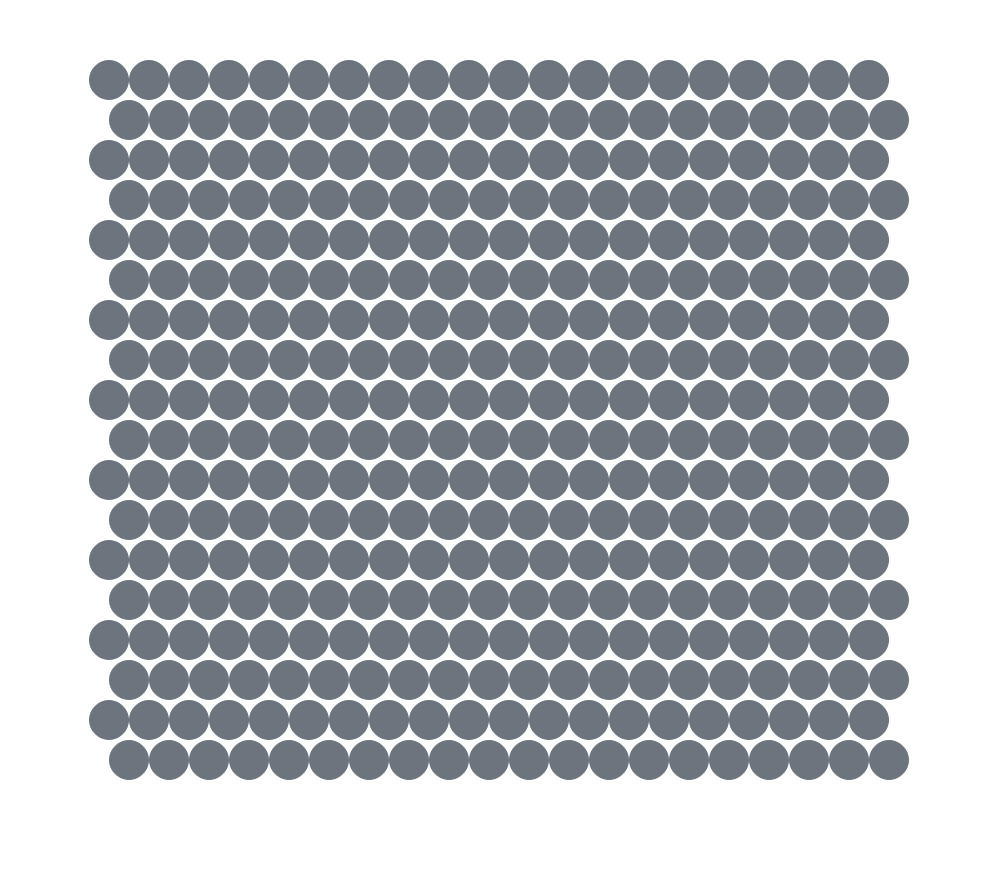
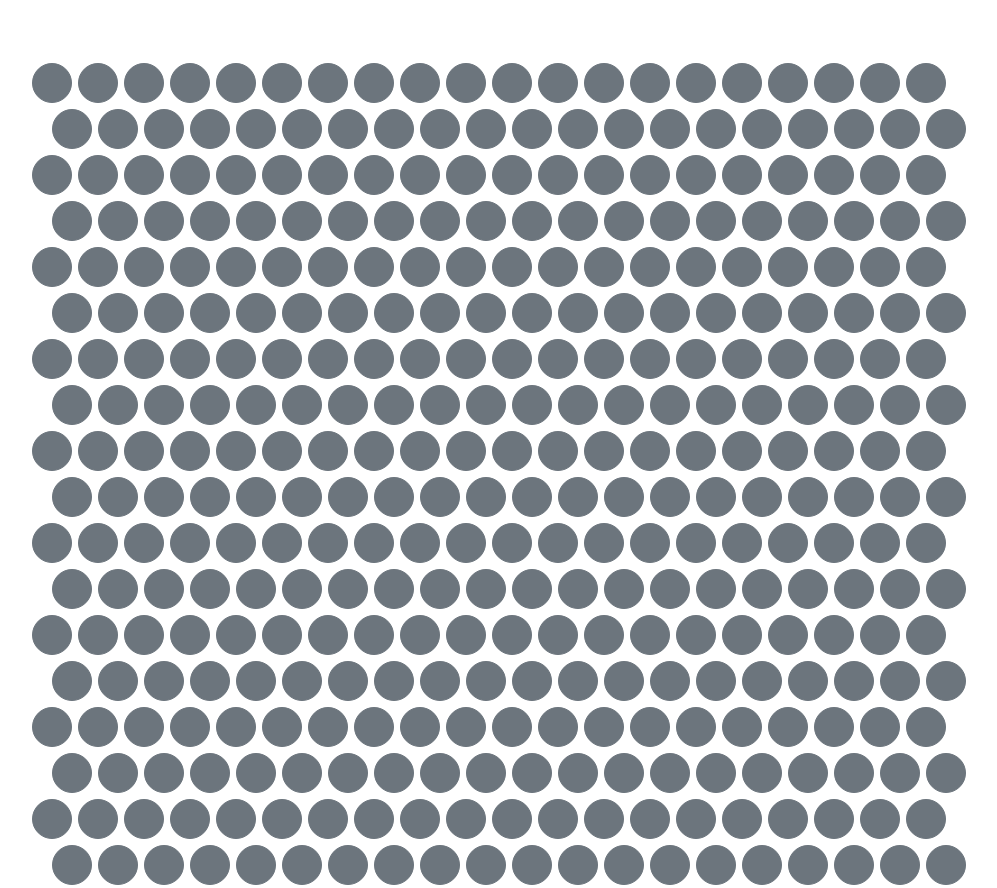
Before and after one commit to lynnqian/trap-the-kitten, a Vue app: page / in a window 1280 px wide. Shown: the whole page, without its empty margins (141-1138 px from the left). Before the commit the page ends 800 px from the top, so only its background shows below. Built offline with nearby package versions, Linux system fonts and the light colour scheme.

Commit message:
Seperate App component to app.ts, add id's for buttons

```diff
--- a/src/App.vue
+++ b/src/App.vue
@@ -1,30 +1,32 @@
 <template>
   <div id="app">
-    <div v-for="n in 9" :key="n">
+    <div v-for="i in 9" :key="i">
       <div class="btn-left">
-        <button v-for="n in 20" :key="n" type="button" class="btn btn-secondary btn-circle"></button>
+        <button v-for="j in 20" :key="j" type="button" class="btn btn-secondary btn-circle" :style="testStyle" :id="'btn' + (i-1)*2 + '-' + j">
+        </button>
       </div>
       <div class="btn-right">
-        <button v-for="n in 20" :key="n" type="button" class="btn btn-secondary btn-circle"></button>
+        <button v-for="j in 20" :key="j" type="button" class="btn btn-secondary btn-circle" :style="testStyle" :id="'btn' + ((i-1)*2+1) + '-' + j">
+        </button>
       </div>
     </div>
   </div>
 </template>
 
 <script lang="ts">
-import { Component, Vue } from 'vue-property-decorator';
-import HelloWorld from './components/HelloWorld.vue';
+import { Vue } from 'vue-property-decorator';
 import { BootstrapVue, IconsPlugin } from 'bootstrap-vue';
 import 'bootstrap/dist/css/bootstrap.css';
 import 'bootstrap-vue/dist/bootstrap-vue.css';
+
+import {App} from './app'
 
 // Install BootstrapVue
 Vue.use(BootstrapVue)
 // Optionally install the BootstrapVue icon components plugin
 Vue.use(IconsPlugin)
 
-
 require('./styles.css');
 
-export default class App extends Vue {}
+export default App;
 </script>
--- /dev/null
+++ b/src/app.ts
@@ -0,0 +1,27 @@
+import Vue from 'vue'
+
+export const App = Vue.extend({
+    data () {
+        return {
+            windowH: window.innerHeight,
+            windowW: window.innerWidth,
+            testStyle: {
+                width: 40 + 'px',
+                height: 40 + 'px'
+            }
+        }
+    },
+
+    methods: {
+        onResize () {
+            this.windowH = window.innerHeight;
+            this.windowW = window.innerWidth;
+        }
+    },
+
+    mounted() {
+        this.$nextTick(() => {
+            window.addEventListener('resize', this.onResize);
+        });
+    }
+})
--- a/src/styles.css
+++ b/src/styles.css
@@ -5,11 +5,11 @@
     text-align: center;
     color: #2c3e50;
     margin-top: 60px;
-  }
+}
+
 .btn-circle {
-    width: 40px;
-    height: 40px;
     border-radius: 20px;
+    margin: 3px;
     font-size: 10px;
     text-align: center;
     color: #2c3e50;
```
